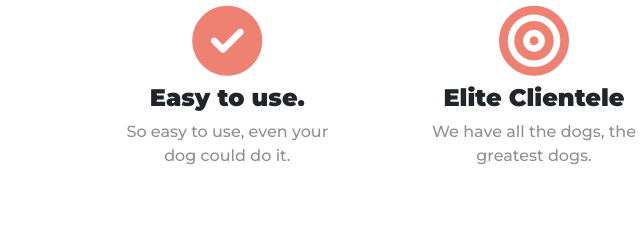
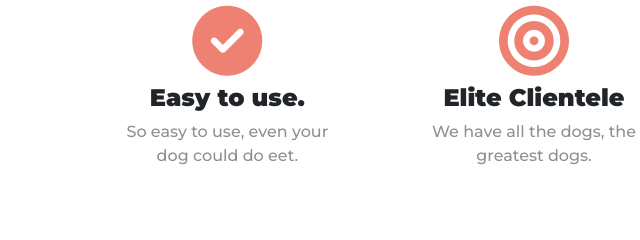
Before and after one commit to mohmusa99/Tindog-Site, a plain HTML site: page index.html in a window 1280 px wide. Shown: the part 880-1120 px from the top of the page, 106-746 px from the left. Drawn offline with nearby package versions, Linux system fonts and the light colour scheme.

Commit message:
eet changed from it

```diff
--- a/index.html
+++ b/index.html
@@ -99,7 +99,7 @@
         >
           <i class="icon fa-sharp fa-solid fa-circle-check"></i>
           <h3>Easy to use.</h3>
-          <p>So easy to use, even your dog could do it.</p>
+          <p>So easy to use, even your dog could do eet.</p>
         </div>
 
         <div
```
